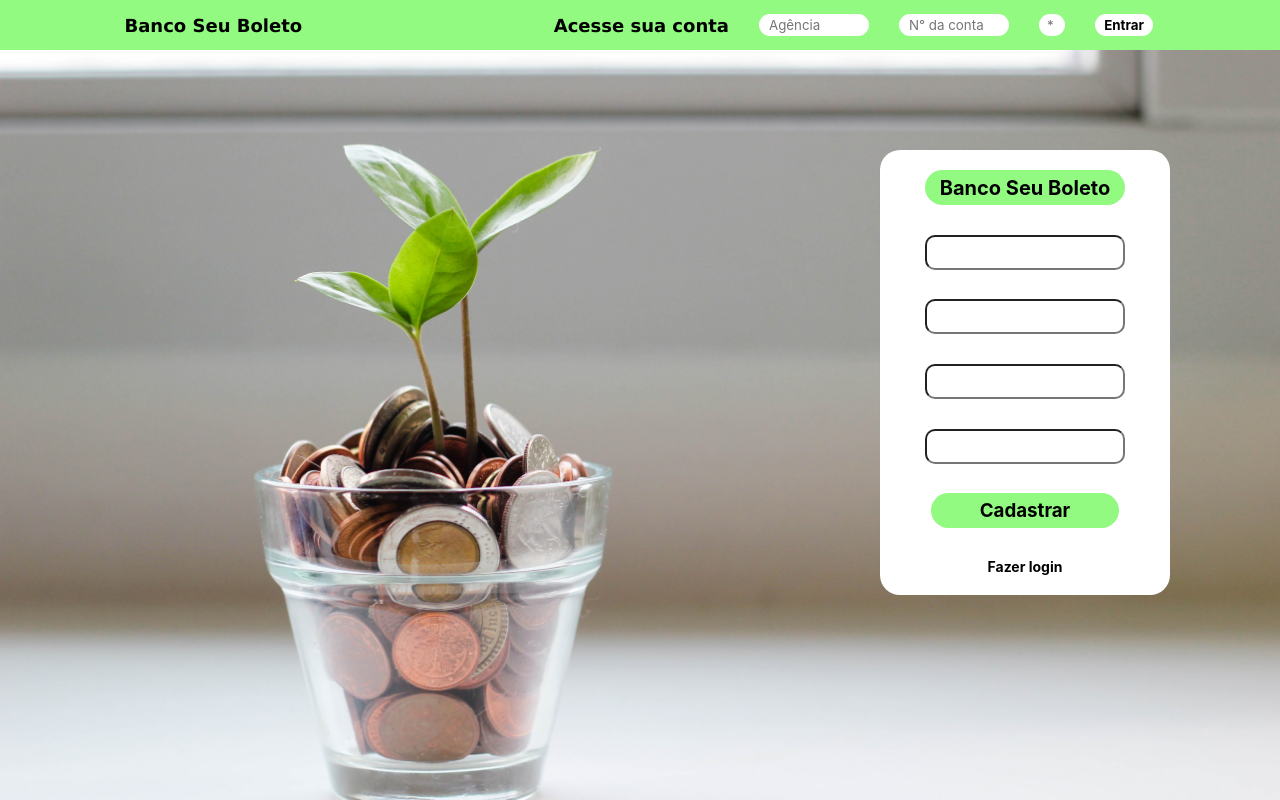
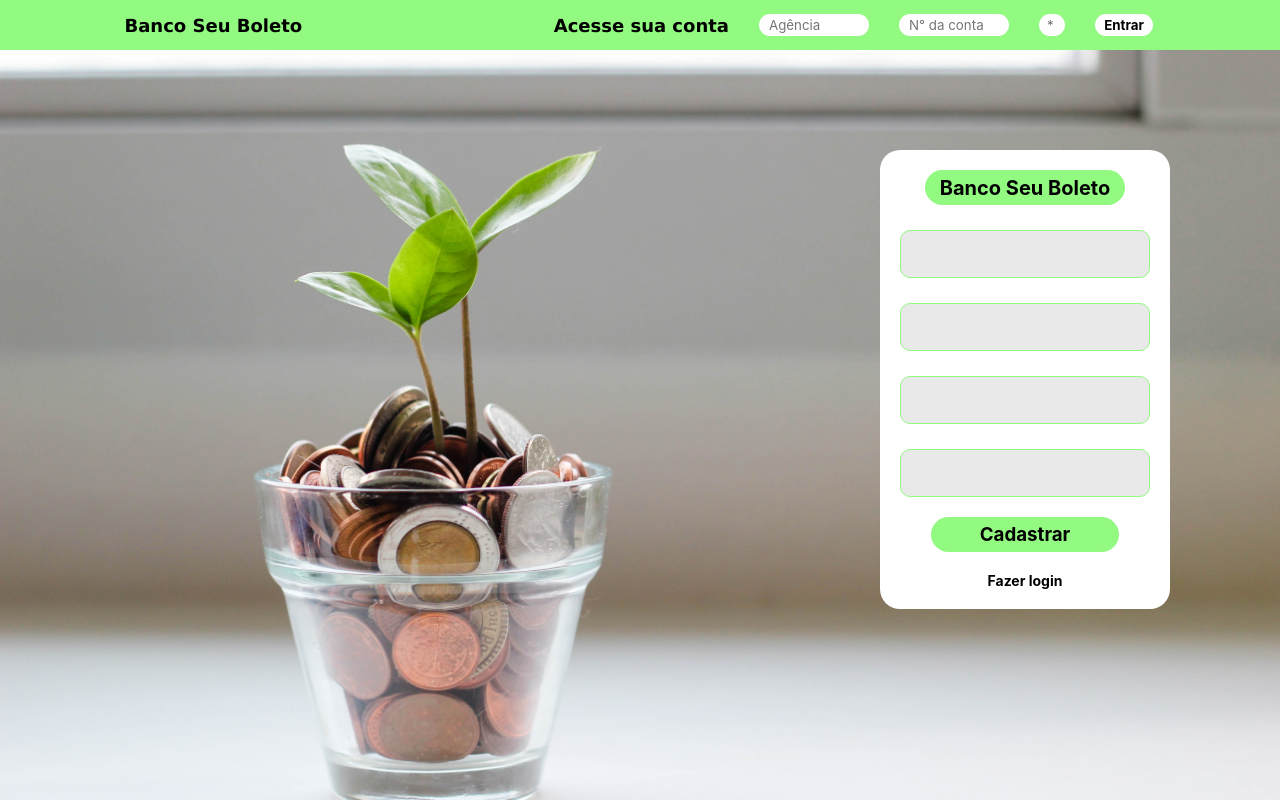
Before and after one commit to devbpatriciocosta/BancoBoleto, a Next.js app: page /initialSignupPage in a window 1280 px wide. Built offline with nearby package versions, Linux system fonts and the light colour scheme.

Commit message:
Input Improvements to make resusable

```diff
--- a/src/components/inputs/RegisterInput.jsx
+++ b/src/components/inputs/RegisterInput.jsx
@@ -1,18 +1,54 @@
 import styled from 'styled-components'
 
+const RegisterInputContainer = styled.div`
+  min-width: 70%;
+`
+
+const RegisterLabel = styled.p`
+  font-weight: bold;
+  font-size: 14px;
+  margin-bottom: 5px;
+`
+
 const StyledRegisterInput = styled.input`
-  width: 200px;
-  height: 35px;
+  width: 100%;
+  border: 1px solid ${(props) => props.theme.primary};
   border-radius: 10px;
-  padding-left: 10px;
+  background-color: ${(props) => props.theme.grey};
+  padding: 15px 20px;
+  box-sizing: border-box;
+
   transition: 0.5s ease-in-out;
-  background-color: ${(props) => props.theme.secondary};
 
   :hover {
-    box-shadow: 0 0 0 2px black;
+    box-shadow: 0 0 0 2px #60f101;
+  }
+
+  ${(props) => props.error && `border: 2px solid ${(props) => props.theme.error}`}
+
+  &:focus {
+    outline: none;
   }
 `
 
-export default function RegisterInput() {
-  return <StyledRegisterInput />
+const ErrorLabel = styled.span`
+  color: ${(props) => props.theme.error};
+  font-weight: bold;
+  font-size: 14px;
+`
+
+const errorMessage = {
+  'string.empty': 'Este campo é obrigatório',
+  'string.email': 'Por favor, digite um e-mail válido'
 }
+
+const RegisterInput = ({ label, placeholder }) => {
+  return (
+    <RegisterInputContainer>
+      <RegisterLabel>{label}</RegisterLabel>
+      <StyledRegisterInput placeholder={placeholder} />
+    </RegisterInputContainer>
+  )
+}
+
+export default RegisterInput
```
